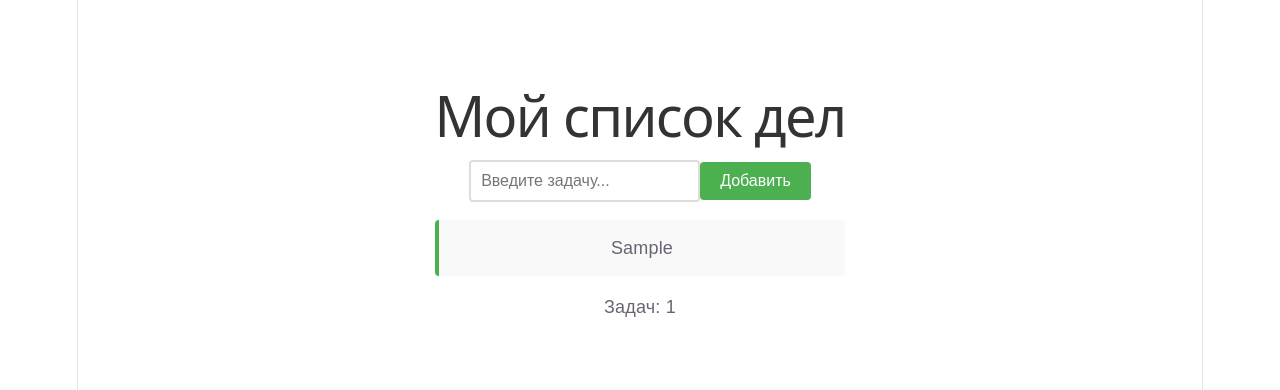
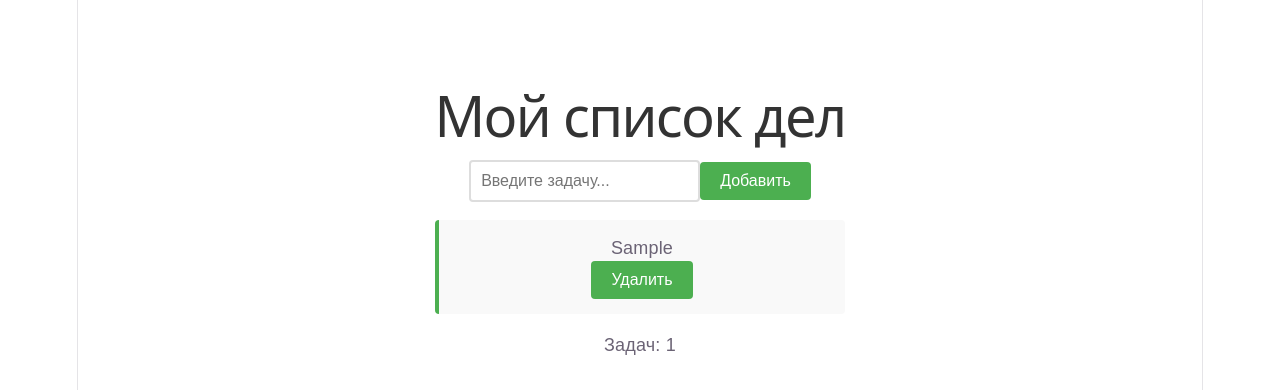
Before and after one commit to jgnom/reactApp, a React (Vite) app: page / in a window 1280 px wide. Both pictures are taken after typing "Sample" into the empty fields and a click on the button "Добавить". Shown: the top 390 px of the page. Built offline with nearby package versions, Linux system fonts and the light colour scheme.

Commit message:
delete-btn

```diff
--- a/src/App.jsx
+++ b/src/App.jsx
@@ -8,7 +8,9 @@ function App() {
     setTasks([...tasks, {id: Date.now(), text: inputValue}]);
     setInputValue("")
   }
-
+  const handleDeleteTask = (id) => {
+    setTasks(tasks.filter(task => task.id !== id))
+  }
 
   return <div className='App'>
     <h1>Мой список дел</h1>
@@ -22,7 +24,10 @@ function App() {
     </div>
     <ul className='task-list'>
       {tasks.map((task) => (
-        <li key={task.id}> {task.text}</li>
+        <li key={task.id}>
+          <p>{task.text}</p>
+          <button className='delete-btn' onClick={() => handleDeleteTask(task.id)}>Удалить</button>
+          </li>
       ))}
     </ul>
     <p>Задач: {tasks.length}</p>
```
